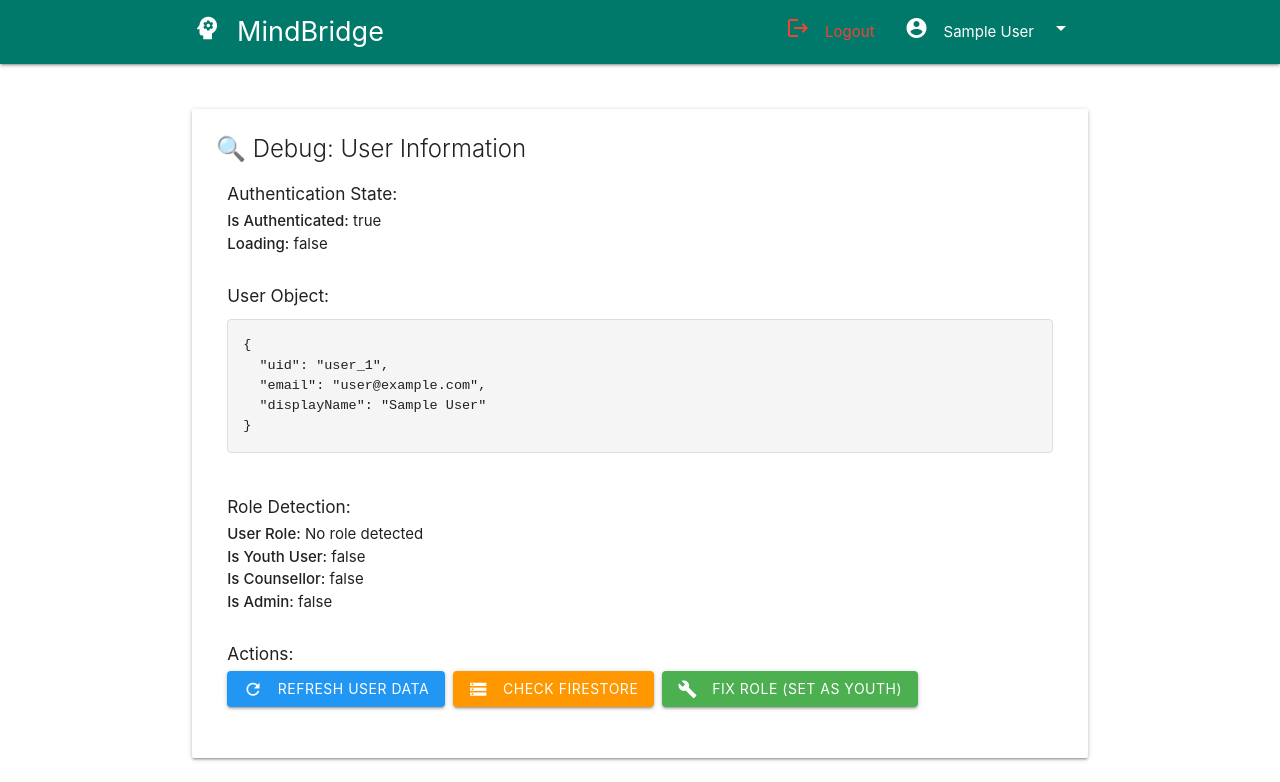
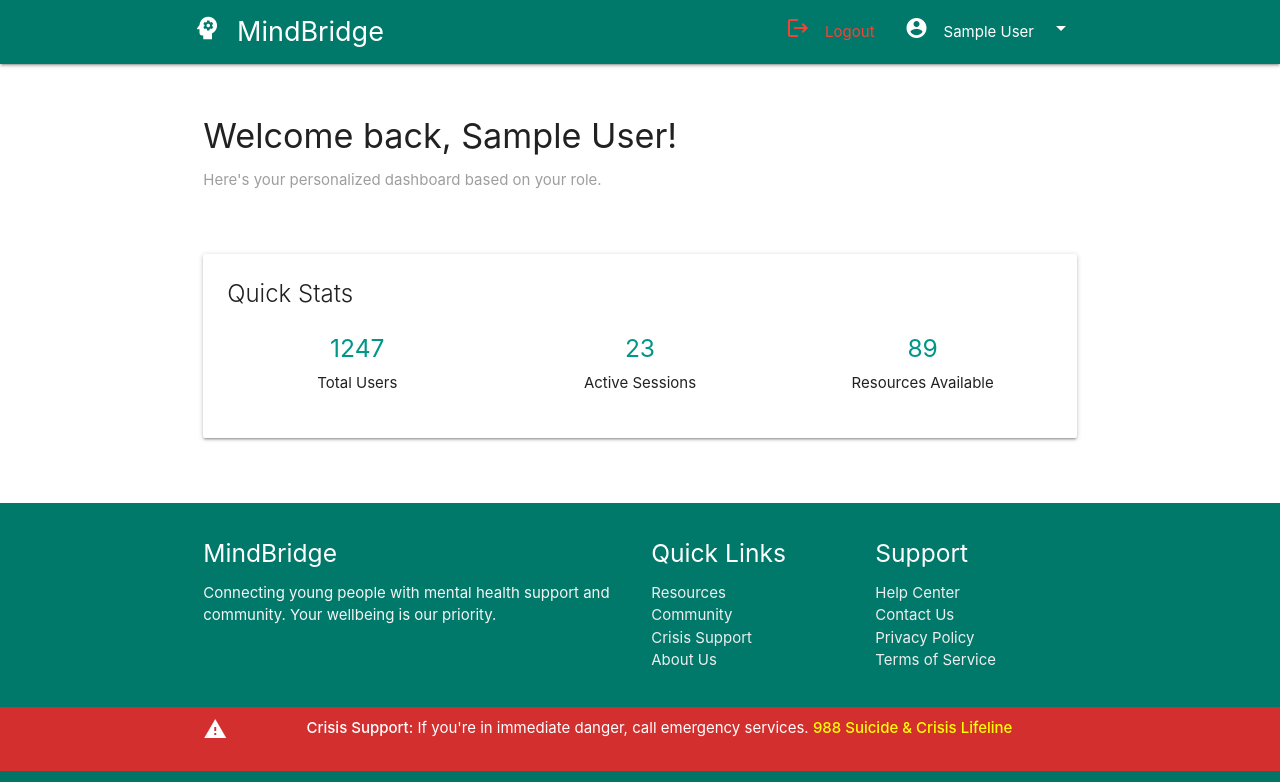
Before and after one commit to varunveeraa/youth-walfare-app-assignment, a Vue app: page /dashboard in a window 1280 px wide. Shown: the top 782 px of the page. Built offline with nearby package versions, Linux system fonts and the light colour scheme; no server answers; the database is empty; sample sign-in values are in the browser's storage.

Commit message:
feat: remove debug component from dashboard
- Remove DebugUserInfo component from Dashboard.vue
- Remove debug import statement
- Clean up dashboard interface by removing development debugging tools

Dashboard now shows clean interface without debug information

```diff
--- a/src/views/Dashboard.vue
+++ b/src/views/Dashboard.vue
@@ -1,8 +1,7 @@
 <template>
   <div class="dashboard">
     <div class="container">
-      <!-- Debug Component -->
-      <DebugUserInfo />
+
 
       <div class="row">
         <div class="col s12">
@@ -175,7 +174,7 @@
 import { ref, onMounted } from 'vue'
 import { useAuth } from '@/composables/useAuth'
 import { useRouter } from 'vue-router'
-import DebugUserInfo from '@/components/DebugUserInfo.vue'
+
 
 const { user, isYouthUser, isCounsellor, isAdmin } = useAuth()
 const router = useRouter()
```
